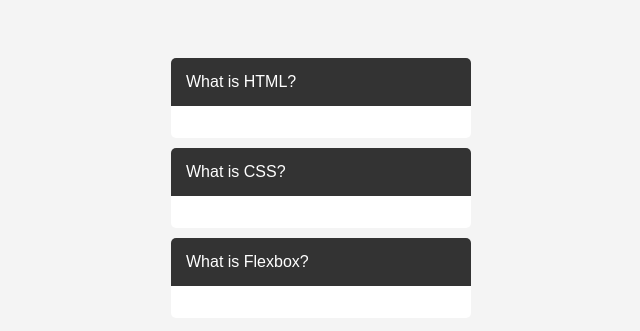
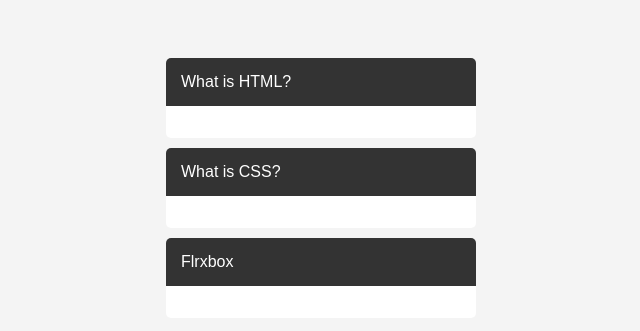
Before and after one commit to SHASHISEKHAR-APV/css-revision, a plain HTML site: page just/index.html in a window 1280 px wide. Shown: the whole page, without its empty margins (319-959 px from the left). Drawn offline with Linux system fonts and the light colour scheme.

Commit message:
few changes

```diff
--- a/just/index.html
+++ b/just/index.html
@@ -23,8 +23,8 @@
 
   <div class="item">
     <input type="checkbox" id="q3">
-    <label for="q3">What is Flexbox?</label>
-    <p>Flexbox is a layout system for arranging elements.</p>
+    <label for="q3">Flrxbox</label>
+    <p>Flexbox is a layout system for arranging elements</p>
   </div>
 
 </div>
--- a/just/style.css
+++ b/just/style.css
@@ -7,7 +7,7 @@ body {
 }
 
 .accordion {
-  width: 300px;
+  width: 310px;
 }
 
 .item {
```
